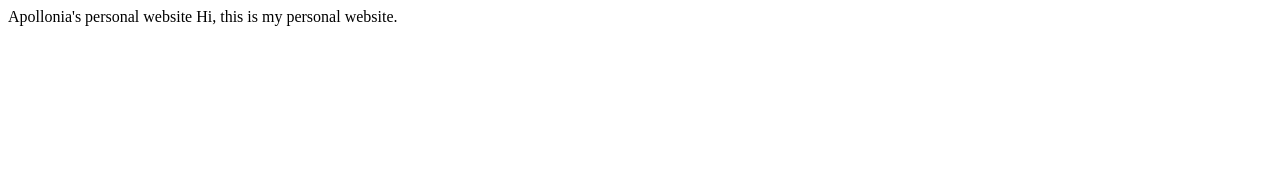
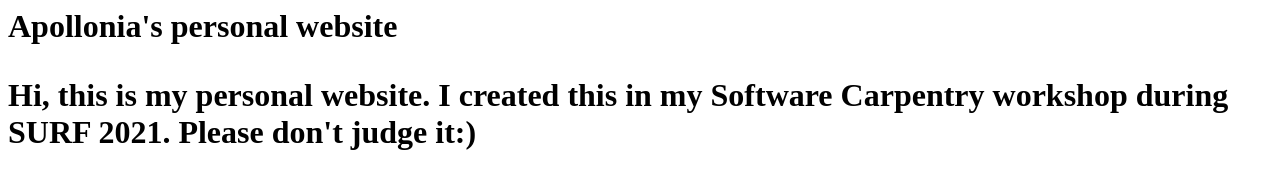
Before and after one commit to ApolloniaArellano/ApolloniaArellano.github.io, a plain HTML site: page index.html in a window 1280 px wide. Drawn offline with Linux system fonts and the light colour scheme.

Commit message:
adding some more words

```diff
--- a/index.html
+++ b/index.html
@@ -1,3 +1,4 @@
-<hi> Apollonia's personal website<hi/>
+<h1> Apollonia's personal website<h1/>
 
-Hi, this is my personal website.
+<p>Hi, this is my personal website.
+I created this in my Software Carpentry workshop during SURF 2021. Please don't judge it:)</p>
```
